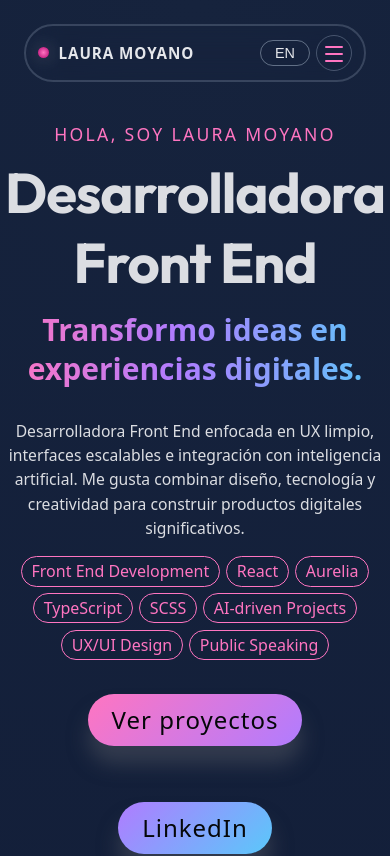
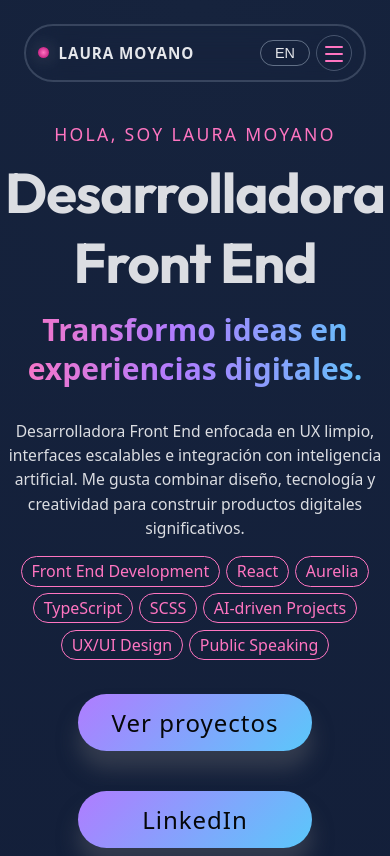
Before and after one commit to Laura-M-stack/laura-moyano-portfolio, a React (Vite) app: page / in a window 390 px wide. Shown: the top 856 px of the page. Built offline with nearby package versions, Linux system fonts and the light colour scheme.

Commit message:
feat: update colors in CTA buttons

```diff
--- a/src/styles.css
+++ b/src/styles.css
@@ -449,11 +449,11 @@ body.theme-skyline {
     --hero-gradient-mid: #facc15;
     --hero-gradient-to: #22c55e;
 
-    --btn-primary-from: #f97316;
-    --btn-primary-to: #facc15;
-
-    --btn-ghost-from: #facc15;
-    --btn-ghost-to: #55f98e;
+    --btn-primary-from: #f97416d4;
+    --btn-primary-to: #facc15c6;
+
+    --btn-ghost-from: #facc15c6;
+    --btn-ghost-to: #55f98ed3;
 
     --btn-text: var(--text);
     --btn-hover-text: var(var(--text));
@@ -485,11 +485,11 @@ body.theme-cloud {
     --hero-gradient-mid: #4991fe;
     --hero-gradient-to: #79c8ec;
 
-    --btn-primary-from: #1359ca;
-    --btn-primary-to: #4991fe;
-
-    --btn-ghost-from: #4991fe;
-    --btn-ghost-to: #79c8ec;
+    --btn-primary-from: #4991fed2;
+    --btn-primary-to: #79c7ecde;
+
+    --btn-ghost-from: #79c7ecde;
+    --btn-ghost-to: #4991fed2;
 
     --btn-text: #ffffff;
     --btn-hover-text: #ffffff;
@@ -796,7 +796,8 @@ p {
     margin-inline: auto;
 
     @media (max-width: 600px) {
-        gap: 1.5rem;
+        gap: 1rem;
+        flex-direction: column;
     }
 }
 
@@ -816,10 +817,11 @@ p {
     gap: 0.4rem;
 
     @media (max-width: 600px) {
-        font-size: 1rem;
-        padding: 0.6rem 1.5rem;
         margin-top: 0.5rem;
-        margin-bottom: 1.5rem;
+        margin-bottom: 1rem;
+        background: linear-gradient(135deg,
+            var(--btn-ghost-from),
+            var(--btn-ghost-to)) !important;
     }
 }
 
```
